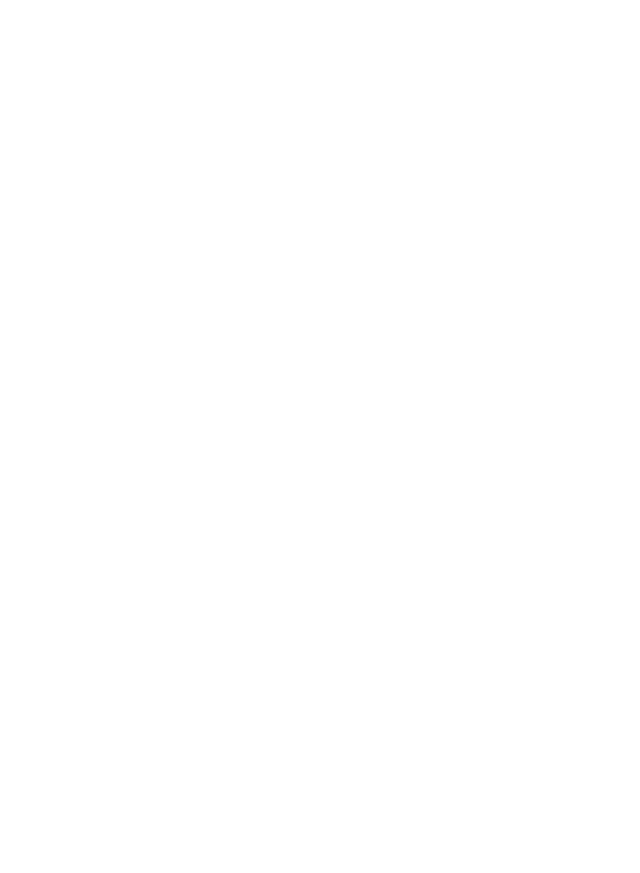
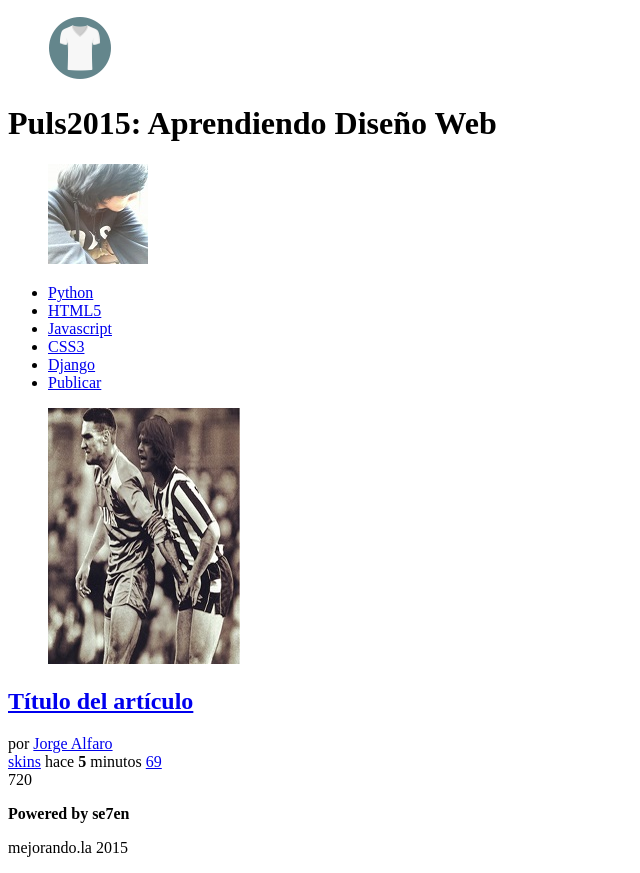
Before and after one commit to steezclick/tutoriales2015, a plain HTML site: page index.html in a window 1280 px wide. Shown: the whole page, without its empty margins (0-640 px from the left). Before the commit the page ends 800 px from the top, so only its background shows below. Drawn offline with Linux system fonts and the light colour scheme.

Commit message:
1er commit de nuestra futura web

```diff
--- a/index.html
+++ b/index.html
@@ -4,8 +4,82 @@
 <head>
 	<!--para que el codigo acepte caracteres del español-->
 	<meta charset="UTF-8"/>
-	<title></title>
+	<title>Puls2015: Aprendiendo Diseño Web</title>
 </head>
 <body>
+	<!--inicio de la cabecera-->
+	<header>
+		<!--etiqueta semantica que usaremos para colocar el logo en el header-->
+		<figure id="logo">
+			<img src="logo.png"/>
+		</figure>
+		<!--titulo-->
+		<h1>Puls2015: Aprendiendo Diseño Web</h1>
+		<!--figura con la imagen del avatar-->
+		<figure id="avatar">
+			<img src="avatar.jpg"/>
+		</figure>
+
+		<nav>
+			<ul>
+				<li><a href="#">Python</a></li>
+				<li><a href="#">HTML5</a></li>
+				<li><a href="#">Javascript</a></li>
+				<li><a href="#">CSS3</a></li>
+				<li><a href="#">Django</a></li>
+				<li id="publicar_nav">
+					<a href="#">Publicar</a>
+				</li>
+			</ul>
+		</nav>
+	</header>
+	<!--fin de la cabecera-->
+
+	<!--inicio de la seccion-->
+	<section id="contenido">
+		<!--el articulo tendra una imagen, titulo, autor, etc -->
+		<article class="item">
+			<figure class="imagen_item">
+				<img src="imagen.jpg"/>
+			</figure>
+			<h2 class="titulo_item">
+				<a href="#">Título del artículo</a>
+			</h2>
+			<div class="autor_item">
+				por <a href="#">Jorge Alfaro</a>
+			</div>
+
+			<!--datos del article: un enlace(tag), la fecha en la que se subio, numero de comentarios, enlace o boton de favoritos-->
+			<div class="datos_item">
+				<a href="#" class="tag_item">skins</a>
+				<span class="fecha item">
+					hace <strong>5</strong> minutos
+				</span>
+				<a href="#" class="comentarios_item">69</a>
+				<a href="#" class="guardar_item"></a>
+			</div>
+			<!--fin de la caja que contiene los datos del item-->
+
+			<!--caja de votacion like & dislike-->
+			<div class="votacion">
+				<a href="#" class="up"></a>
+				720
+				<a href="#" class="down"></a>
+			</div>
+			<!--fin de la caja de votaciones-->
+		</article>
+	</section>
+	<!--fin de la seccion-->
+
+	<!--pie de pagina-->
+	<footer>
+		<p>
+			<strong>Powered by se7en</strong>
+		</p>
+		<p>
+			mejorando.la 2015
+		</p>
+	</footer>
+	<!--fin del pie de pagina-->
 </body>
 </html>
```
Also changed, not shown: avatar.jpg (added), imagen.jpg (added), logo.png (added).
